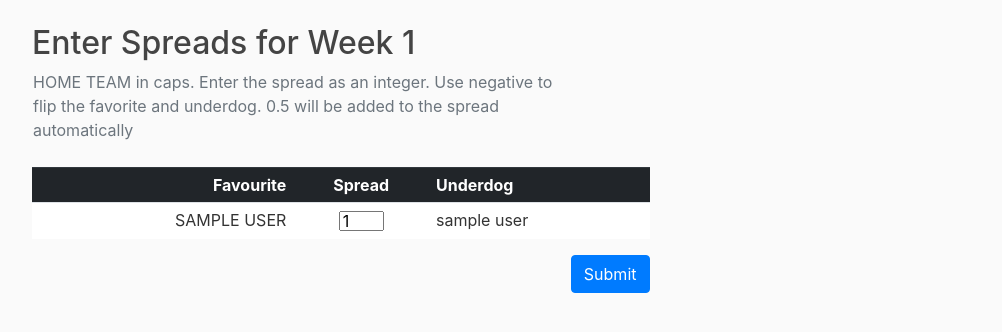
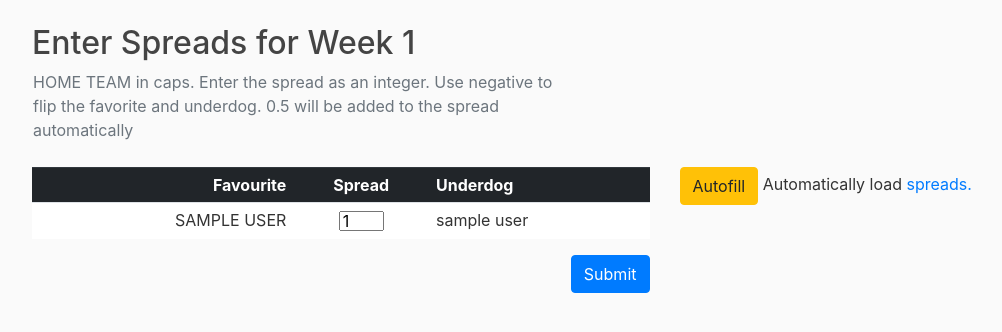
Before and after one commit to tammer/pool, a Django app: page /spreads/ in a window 1280 px wide. Shown: the part 56-388 px from the top of the page, without its empty margins (68-1070 px from the left). Run offline with Django 3.2, Linux system fonts and the light colour scheme; a user stored in the database is signed in; tables that the repository leaves empty hold one stand-in row (values such as "Sample post"); some libraries are stand-ins or nearby versions.

Commit message:
now you can autoload spreads

```diff
--- a/pool/templates/pool/spreads.html
+++ b/pool/templates/pool/spreads.html
@@ -35,6 +35,11 @@
 					<div class='text-right'><input class='btn btn-primary' type="submit" value="Submit"></div>
 				</form>
 			</div>
+			<div class="col-4">
+				<a class="btn btn-warning" href="{%url 'pool-spreads'%}?load_spreads=yes" role="button">Autofill</a>
+				Automatically load <a target='blank' href="https://fantasydata.com/nfl/point-spreads-and-odds">spreads.</a>
+				<br><br>
+		    </div>
 		</div>
 
 {% endblock content %}
--- a/pool/utils.py
+++ b/pool/utils.py
@@ -584,4 +584,5 @@ def load_spreads(week_number):
 			else:
 				g.setFav(team_from_string(node['AwayTeam']),int(spread))
 			print(g.as_string())
+			g.save()
 			print('')
--- a/pool/views.py
+++ b/pool/views.py
@@ -11,7 +11,7 @@ from datetime import datetime, timedelta
 from django.forms import modelformset_factory
 from django.http import HttpResponse, HttpResponseRedirect
 import pool.utils
-from pool.utils import overall_total, score_matrix as scoreMatrix, standings as standings_,implied_week,status as status_, all_picks
+from pool.utils import overall_total, score_matrix as scoreMatrix, standings as standings_,implied_week,status as status_, all_picks, load_spreads
 
 def handler404(request,exception):
 	return render(request, 'pool/404.html', status=404)
@@ -235,7 +235,6 @@ def spreads(request):
 			week_number = int(request.GET['w'])
 	else:
 			week_number = implied_week(delta_hours=0)
-
 	if request.method == "POST":
 		formset = SpreadFormSet(request.POST)
 		if formset.is_valid():
@@ -244,6 +243,9 @@ def spreads(request):
 		else:
 			print("Trouble at the Mill")
 			messages.warning(request, formset.errors)
+	elif request.GET.get('load_spreads'):
+		load_spreads(week_number)
+		messages.success(request,"Spreads have been set automatically. (You can still change them.)")
 	queryset = Game.objects.filter(week_number=week_number).order_by('game_number').all()
 	formset = SpreadFormSet(queryset=queryset)
 	return render(request, 'pool/spreads.html', { 'week_number':week_number, 'formset':formset})
```
